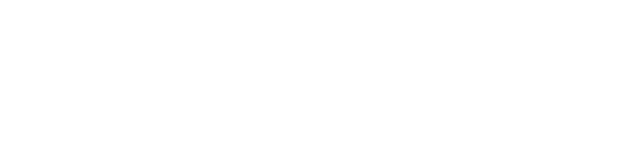
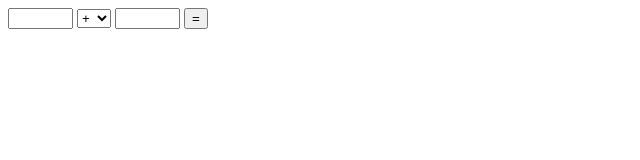
Before and after one commit to vishnujat922/17Dec2022-design-a-cacculator-with-HTML-forms, a plain HTML site: page index.html in a window 1280 px wide. Shown: the whole page, without its empty margins (0-640 px from the left). Drawn offline with Linux system fonts and the light colour scheme.

Commit message:
assignment done

```diff
--- a/index.html
+++ b/index.html
@@ -12,9 +12,99 @@
         </script>
     </head>
     <body>
+        <form style="display: inline;">
+            <input type="text" name="number1"size="5">
+            <select name="operator">
+                <option value="+">+</option>
+                <option value="-">-</option>
+                <option value="*">*</option>
+                <option value="/">/</option>
+                <option value="%">%</option>
+            </select>
+            <input type="text"name="number2"size='5'>
+            <input type="button"value="="onclick="vishnu('ok')">
+        </form>
+        <span id="result"></span>
 
         <script>
             // js code inside body tag
+            //1 function definition
+            //globle variable
+            let n1 = document.querySelector("input[name='number1']");//object.method() es6 2015
+            let n2 = document.querySelector("input[name='number2']");
+
+            var rslt = document.getElementById('result');
+            let op = document.querySelector('select[name="operator"]');
+            //n1 = parseFloat(n1.value);
+           // n2 = parseFloat(n2.value);
+
+            function vishnu(x,y,z){//this is a formal argument
+                // function body
+                //console.log(typeof n1.value);
+                //console.log(typeof n2.value);
+
+                //string --> number
+                var x  = parseFloat(n1.value);
+                var y =  parseFloat(n2.value);
+
+
+                //console.log(typeof x + y);
+                //console.log(result);
+                /*
+                switch(expression) {
+                    case x:
+                        //code block
+                        break;
+                    case y:
+                        //code block
+                        break;
+                    default:
+                        // code block
+
+                }
+                */
+                console.log(op.value);
+                switch(op.value){
+                    case '+':
+                        console.log(x + y);
+                        rslt.innerHTML = x + y;
+                        break;
+
+                    case "-":
+                        console.log(x - y);
+                        rslt.innerHTML = x - y;
+                        break;
+                    case `*`:
+                        console.log(x * y);
+                        rslt.innerHTML = x * y;
+                        break;
+                    case '/':
+                        console.log(x / y);
+                        rslt.innerHTML = x / y;
+                        break;
+                    case '%':
+                        console.log(x % y);
+                        rslt.innerHTML = x % y;
+                        break;
+                    default:
+                        //console.log(op.value)
+                        console.log("Invaid Operation")
+                }
+                //console.log(op.value);
+                //rslt.innerHTML = x + y ;
+               //n1 = parseFloat(n1.value);
+               // n2 = parseFloat(n2.value);
+               // console.log(typeof n1); // '5'
+               // console.log(typeof n2); // '10'
+
+                // console.log(n1 + n2);
+
+                // every function return something/result
+            }
+
+
+
+
 
         </script>
     </body>
```
